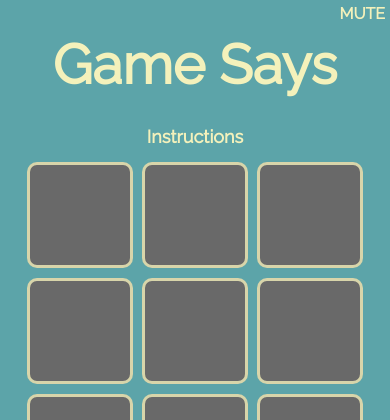
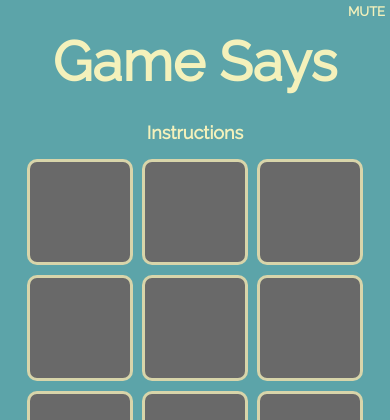
Before and after one commit to P-atrick/WDI-First-Project, a PHP site: page / in a window 390 px wide. Shown: the top 420 px of the page. Run offline with PHP 8.4, Linux system fonts and the light colour scheme; some libraries are stand-ins or nearby versions.

Commit message:
adjusted mute button size in media queries

```diff
--- a/css/style.css
+++ b/css/style.css
@@ -226,6 +226,10 @@ main {
     width: 345px;
   }
 
+  .mute-unmute {
+    font-size: 13px;
+  }
+
   .instructions-overlay {
     height: 345px;
     width: 345px;
@@ -271,6 +275,10 @@ main {
 @media screen and (max-width: 350px) {
   main {
     width: 225px;
+  }
+
+  .mute-unmute {
+    font-size: 10px;
   }
 
   .instructions-overlay {
```
